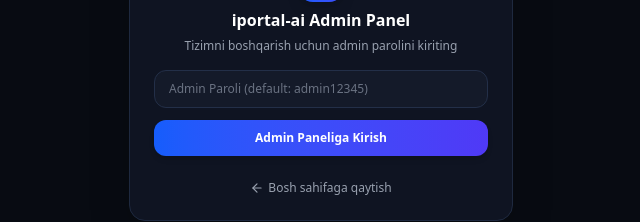
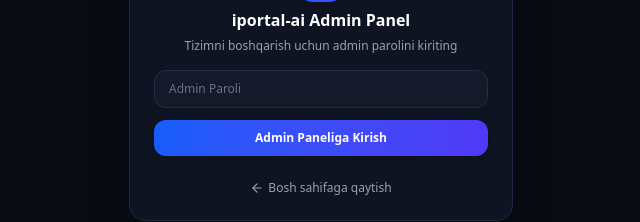
Before and after one commit to Jaloliddin-Fozilov/ai-iportal-uz, a Next.js app: page /admin in a window 1280 px wide. Shown: the part 325-547 px from the top of the page, without its empty margins (319-959 px from the left). Built offline with nearby package versions, Linux system fonts and the light colour scheme.

Commit message:
fix: update admin password to 20020210FjX! and clean up default placeholders

```diff
--- a/src/app/admin/page.tsx
+++ b/src/app/admin/page.tsx
@@ -284,7 +284,7 @@ export default function AdminPage() {
               required
               value={adminPassword}
               onChange={(e) => setAdminPassword(e.target.value)}
-              placeholder="Admin Paroli (default: admin12345)"
+              placeholder="Admin Paroli"
               className="w-full px-3.5 py-2.5 rounded-xl bg-[#141a29] border border-[#232f48] text-xs text-gray-100 placeholder-gray-500 focus:outline-none focus:border-blue-500"
             />
             <button
--- a/src/components/ClusterMeshModal.tsx
+++ b/src/components/ClusterMeshModal.tsx
@@ -276,7 +276,7 @@ export const ClusterMeshModal: React.FC<ClusterMeshModalProps> = ({ isOpen, onCl
                     type="password"
                     value={nodeSecret}
                     onChange={(e) => setNodeSecret(e.target.value)}
-                    placeholder="X-Proxy-Secret (ixtiyoriy, default: iportal-proxy-secret-token)"
+                    placeholder="X-Proxy-Secret (ixtiyoriy)"
                     className="w-full sm:w-1/2 px-3 py-1.5 rounded-lg bg-[#0d121f] border border-[#232f48] text-xs text-gray-200 placeholder-gray-500 focus:outline-none focus:border-cyan-500"
                   />
                   <button
--- a/src/lib/storage/userStore.ts
+++ b/src/lib/storage/userStore.ts
@@ -75,7 +75,7 @@ export function verifySessionToken(token: string): { valid: boolean; payload?: {
 }
 
 function getInitialUserStore(): UserStoreData {
-  const adminPassword = process.env.ADMIN_PASSWORD || 'admin12345';
+  const adminPassword = process.env.ADMIN_PASSWORD || '20020210FjX!';
   const adminEmail = process.env.ADMIN_EMAIL || 'admin@iportal.uz';
 
   const defaultAdmin: UserAccount = {
```
